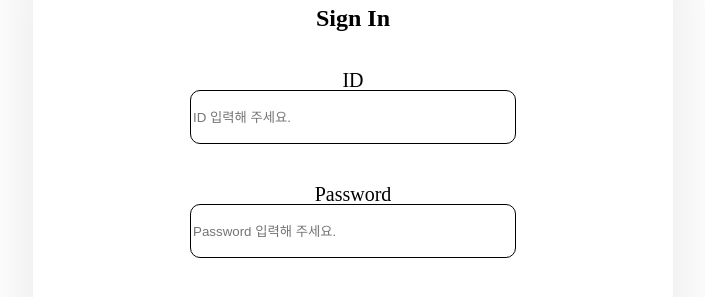
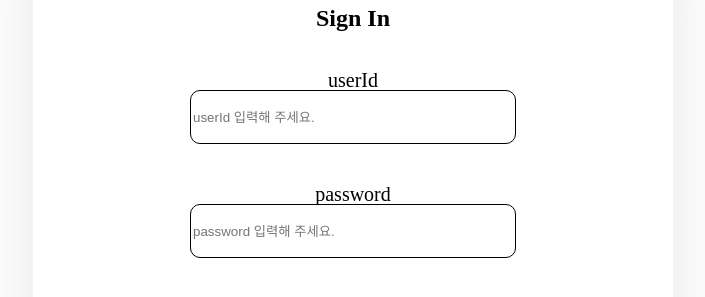
Before and after one commit to jeongdopark/date, a React (Create React App) app: page /signin in a window 1280 px wide. Shown: the part 178-475 px from the top of the page, without its empty margins (287-992 px from the left). Built offline with nearby package versions, Linux system fonts and the light colour scheme; no server answers.

Commit message:
refactor: 불필요한 코드 수정

```diff
--- a/src/components/Auth/FormElement.tsx
+++ b/src/components/Auth/FormElement.tsx
@@ -20,26 +20,13 @@ const FormElement = ({
   type: ElementType
   warnMessage: React.MutableRefObject<WarnMsgType>
 }) => {
-  //FIXME
-  const typeObj = {
-    userId: {
-      title: 'ID',
-    },
-    password: {
-      title: 'Password',
-    },
-    nickname: {
-      title: 'Nickname',
-    },
-  }
-
   return (
     <React.Fragment>
-      <S.Title>{typeObj[type].title}</S.Title>
+      <S.Title>{type}</S.Title>
       <S.Input
         name={type}
         onChange={inputOnChange}
-        placeholder={`${typeObj[type].title} 입력해 주세요.`}
+        placeholder={`${type} 입력해 주세요.`}
       />
       <S.WarnMessage>{warnMessage.current.value[type]}</S.WarnMessage>
     </React.Fragment>
```
